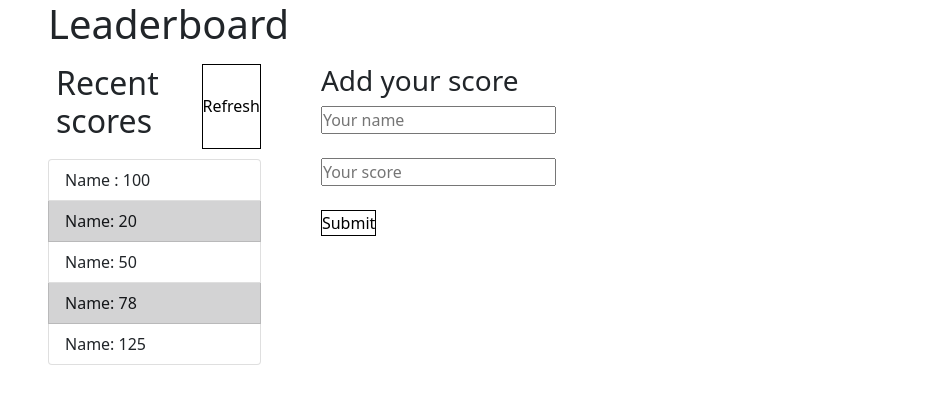
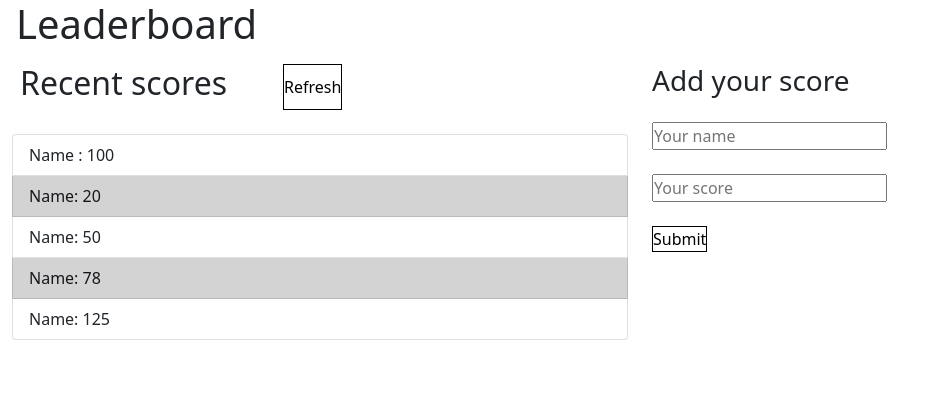
Before and after one commit to Ntwali-Josue/leaderboard, a website built with webpack: page dist/index.html in a window 1280 px wide. Shown: the whole page, without its empty margins (0-938 px from the left). Built offline with nearby package versions, Linux system fonts and the light colour scheme.

Commit message:
Deploy my leaderboard  page

```diff
--- a/dist/index.html
+++ b/dist/index.html
@@ -9,16 +9,16 @@
   <title>Leaderboard</title>
 <script defer src="main.bundle.js"></script></head>
 <body>
-  <h1 class="mb-3 ms-5">Leaderboard</h1>
+  <h1 class="mb-3 ms-3">Leaderboard</h1>
   <section class="leaderboard-section d-flex">
-    <div class="mx-5">
+    <div class="container">
       <div class="title d-flex">
         <h2 class="px-2">
         Recent scores
         </h2>
-        <button type="button" class="refresh button">Refresh</button>
+        <button type="button" class="refresh button mx-5">Refresh</button>
       </div>
-      <div class="player-scores">
+      <div class="player-scores mt-4">
         <ul class="list-group">
           <li class="list-group-item text-start">Name : 100</li>
           <li class="list-group-item list-group-item-dark text-start">Name: 20</li>
@@ -30,7 +30,7 @@
     </div>
     <div class="container">
     <form>
-      <h3>Add your score</h3>
+      <h3 class="mb-4">Add your score</h3>
       <input type="text" placeholder="Your name" required> <br> <br>
       <input type="text" placeholder="Your score" required> <br> <br>
       <input type="submit" value="Submit" class="button">
```
